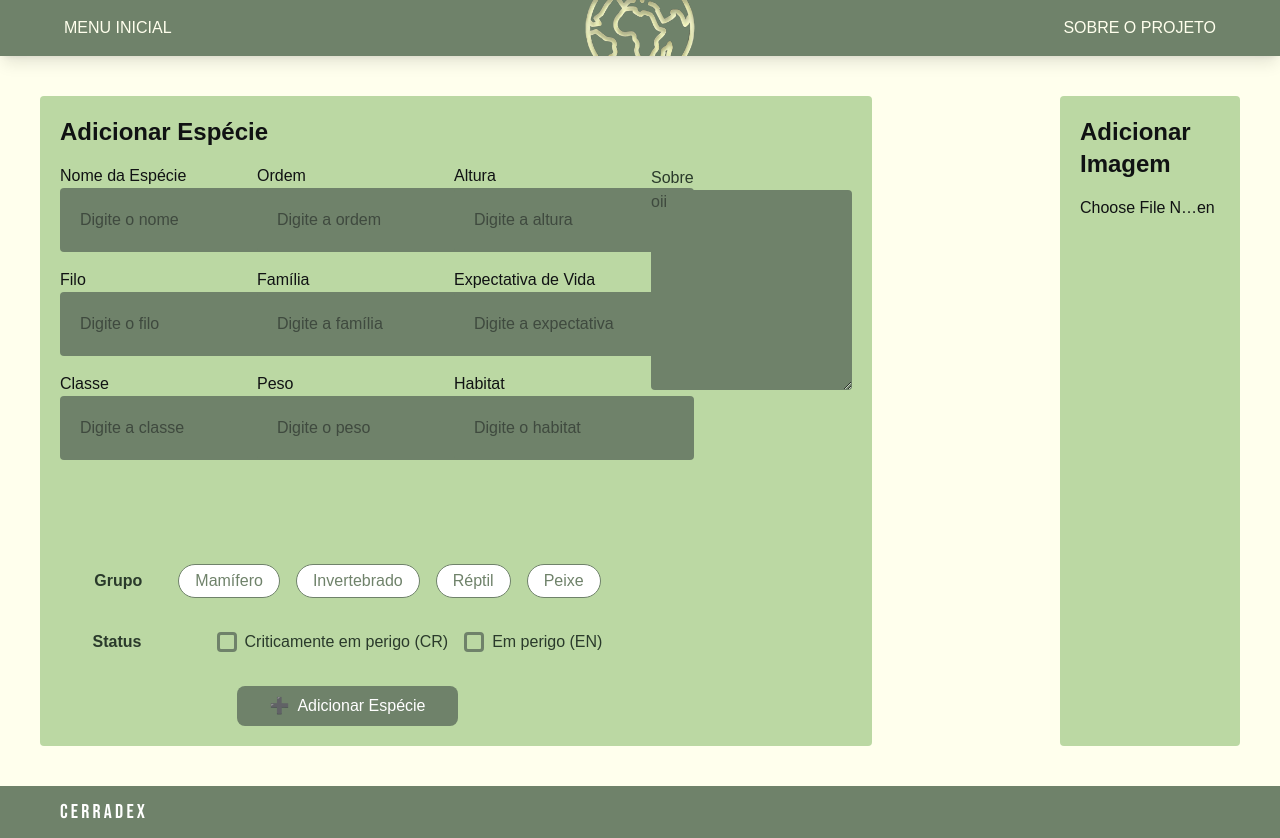
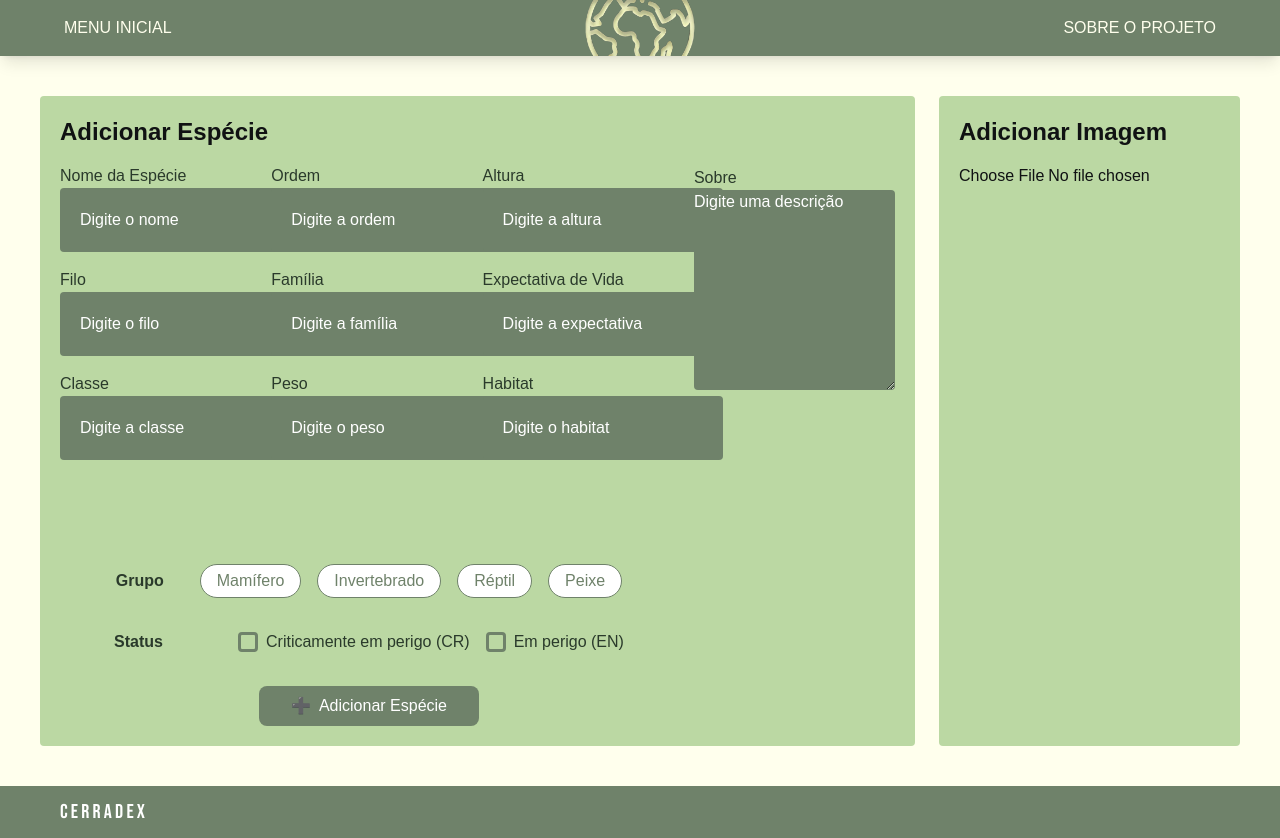
Before and after one commit to FGA0138-MDS-Ajax/2025.1-Berkanan, a Next.js app in the folder front-end/: page /adicionar-animal in a window 1280 px wide. Built offline with nearby package versions, Linux system fonts and the light colour scheme; a web font is replaced by a local one.

Commit message:
:lipstick: feat: Estilizaçao CSS

```diff
--- a/front-end/src/app/adicionar-animal/page.tsx
+++ b/front-end/src/app/adicionar-animal/page.tsx
@@ -68,7 +68,7 @@ export default function AddAnimal() {
   return (
     <div className="flex flex-col min-h-screen">
       <Navigation />
-      <form onSubmit={handleSubmit} className="grid grid-cols-6 px-10 py-10 gap-6">
+      <form onSubmit={handleSubmit} className="flex  px-10 py-10 gap-6">
         <div className="min-w-[65vw] flex bg-light-green rounded p-5 ">
           <div>
             <h2 className="text-2xl font-bold mb-4">Adicionar Espécie</h2>
@@ -129,12 +129,12 @@ export default function AddAnimal() {
           </div>
           <div className='ml-4 mt-[6.3vh]'>
             <p className='text-dark-green'>Sobre</p>
-            <textarea placeholder='oii' className='bg-medium-green h-50 rounded text-start' />
+            <textarea placeholder='Digite uma descrição' className='bg-medium-green placeholder-white h-50 rounded text-start' />
           </div>
 
         </div>
-        <div className="col-end-7 bg-light-green   p-5 rounded">
-          <div className='flex flex-col '>
+        <div className="bg-light-green p-5 rounded min-w-[20vw]">
+          <div className='flex flex-col'>
             <h2 className="text-2xl font-bold mb-4">Adicionar Imagem</h2>
             <input
               type="file"
--- a/front-end/src/components/layout/TextInput.tsx
+++ b/front-end/src/components/layout/TextInput.tsx
@@ -11,12 +11,12 @@ export default function TextInput(props: TextInputProps) {
     }
   return (
     <div>
-      <p>{props.title}</p>
+      <p className="text-dark-green">{props.title}</p>
       <input
       type="text"
       onChange={handleChange}
       placeholder={props.placeholder}
-      className="bg-medium-green rounded p-5  w-[15rem]"
+      className="bg-medium-green rounded p-5 placeholder-white w-[15rem]"
       />
     </div>
   )
```
